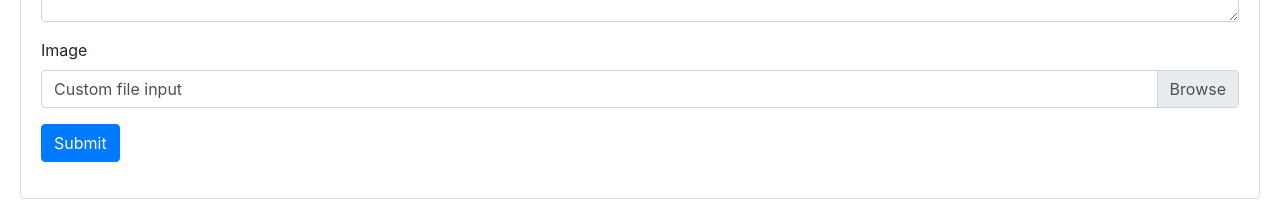
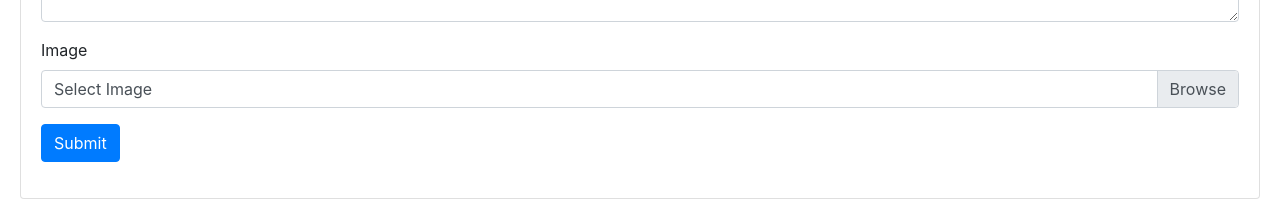
Before and after one commit to mattmorris92/react-image-resizer-demo, a React (Create React App) app: page / in a window 1280 px wide. Shown: the part 179-379 px from the top of the page. Built offline with nearby package versions, Linux system fonts and the light colour scheme; no server answers.

Commit message:
Label change.

```diff
--- a/src/App.js
+++ b/src/App.js
@@ -142,7 +142,7 @@ function App() {
               <Form.Label>Image</Form.Label>
               <Form.File
                 id="custom-file"
-                label="Custom file input"
+                label="Select Image"
                 onChange={(event) => fileChangedHandler(event)}
                 custom
               />
```
